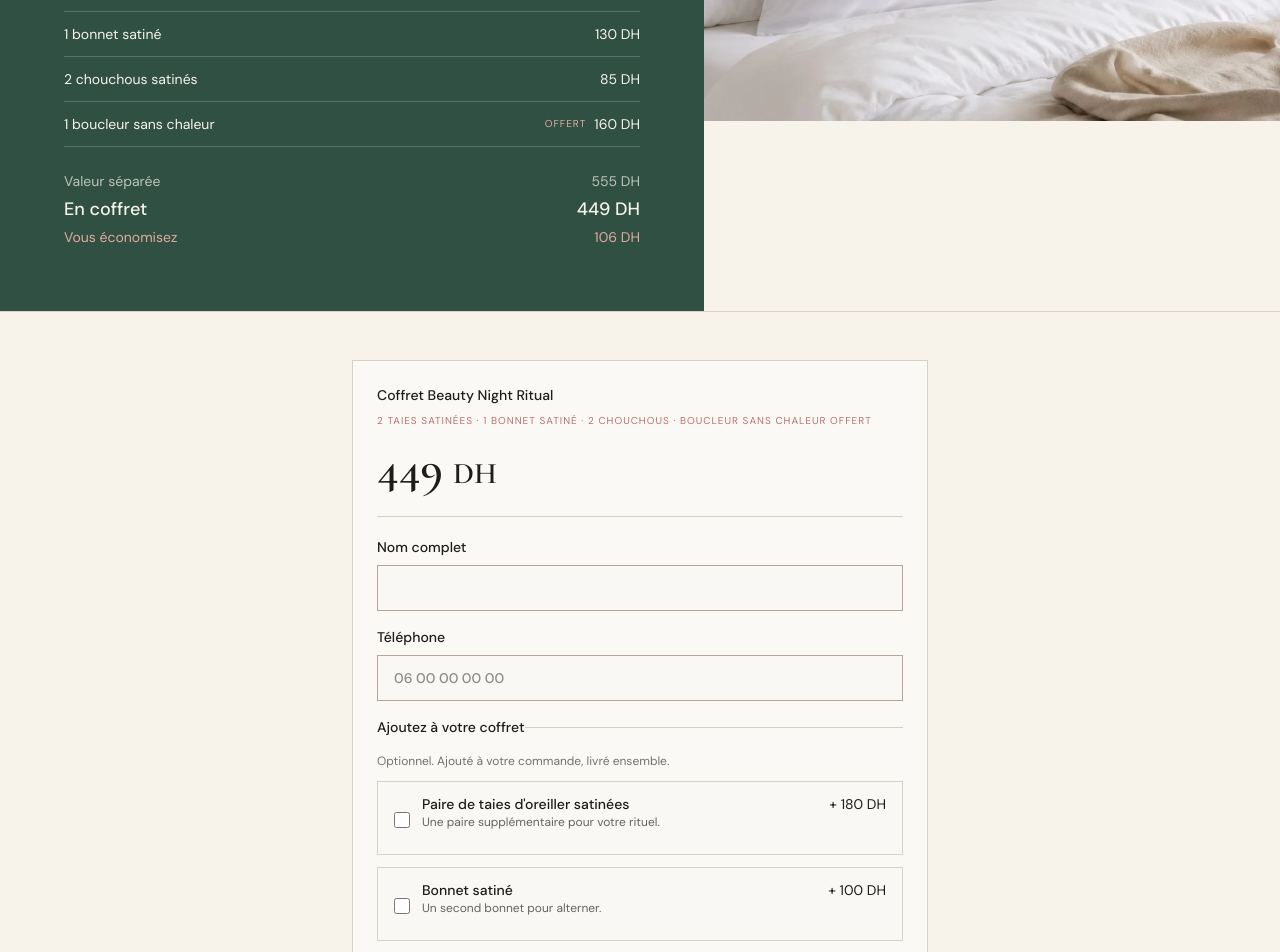
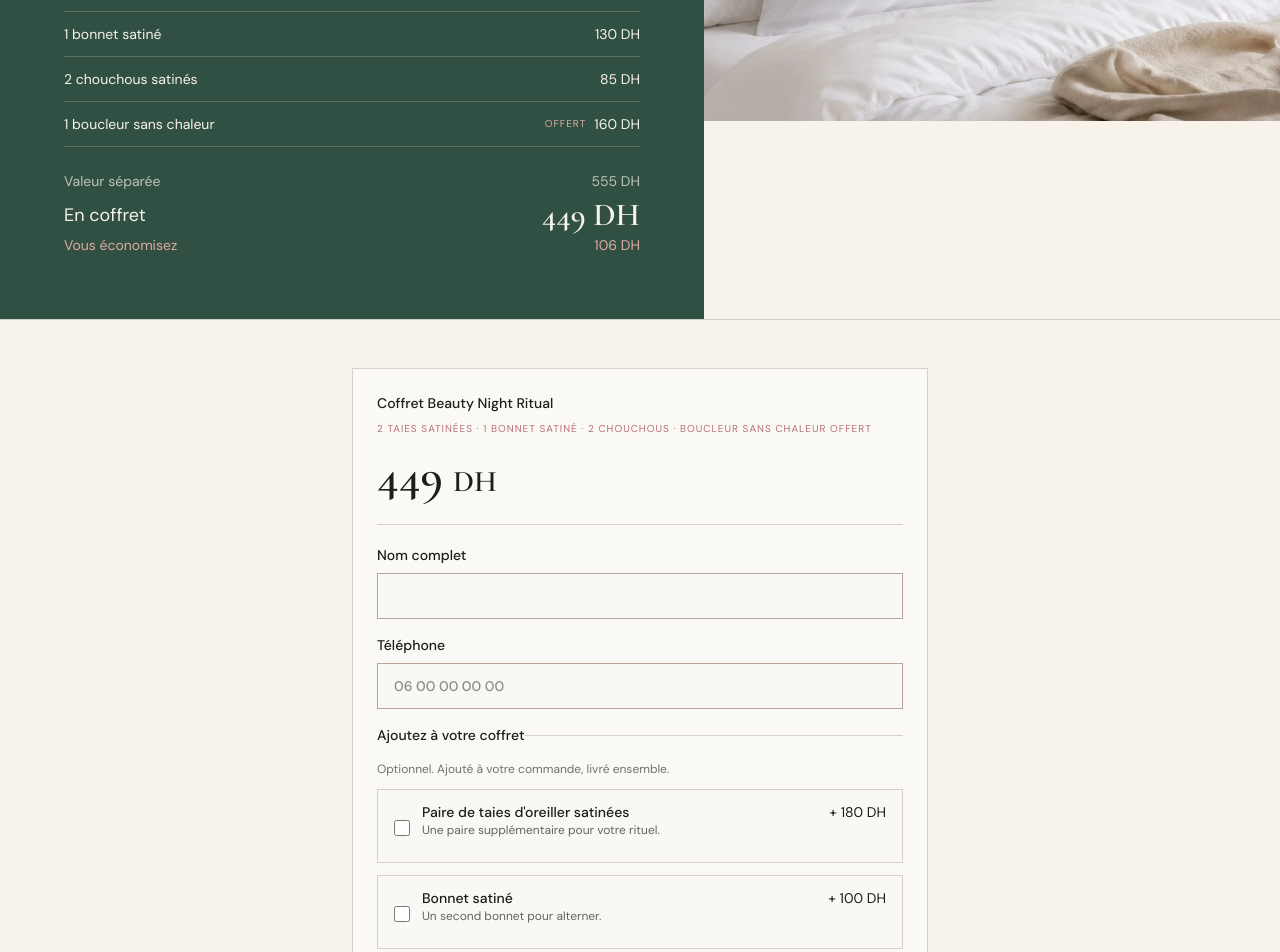
Before and after one commit to medfiddi-crypto/melssy, a Next.js app in the folder frontend/: page /rituel in a window 1280 px wide. Shown: the part 1715-2667 px from the top of the page. Built offline with nearby package versions, Linux system fonts and the light colour scheme.

Commit message:
Emphasize bundle price in Dans la boîte

```diff
--- a/frontend/src/app/rituel/page.tsx
+++ b/frontend/src/app/rituel/page.tsx
@@ -373,9 +373,9 @@ export default function RitualLandingPage() {
               <span>{landing.valueStack.separateLabel}</span>
               <span>{formatPrice(separateValue)}</span>
             </div>
-            <div className="flex justify-between text-lg font-medium">
-              <span>{landing.valueStack.coffretLabel}</span>
-              <span>{formatPrice(ritual.price)}</span>
+            <div className="mt-2 flex items-center justify-between">
+              <span className="text-lg">{landing.valueStack.coffretLabel}</span>
+              <span className="display text-[28px] md:text-[32px] leading-none">{formatPrice(ritual.price)}</span>
             </div>
             <div className="flex justify-between text-[#dfaaa1]">
               <span>{landing.valueStack.savingsLabel}</span>
```
